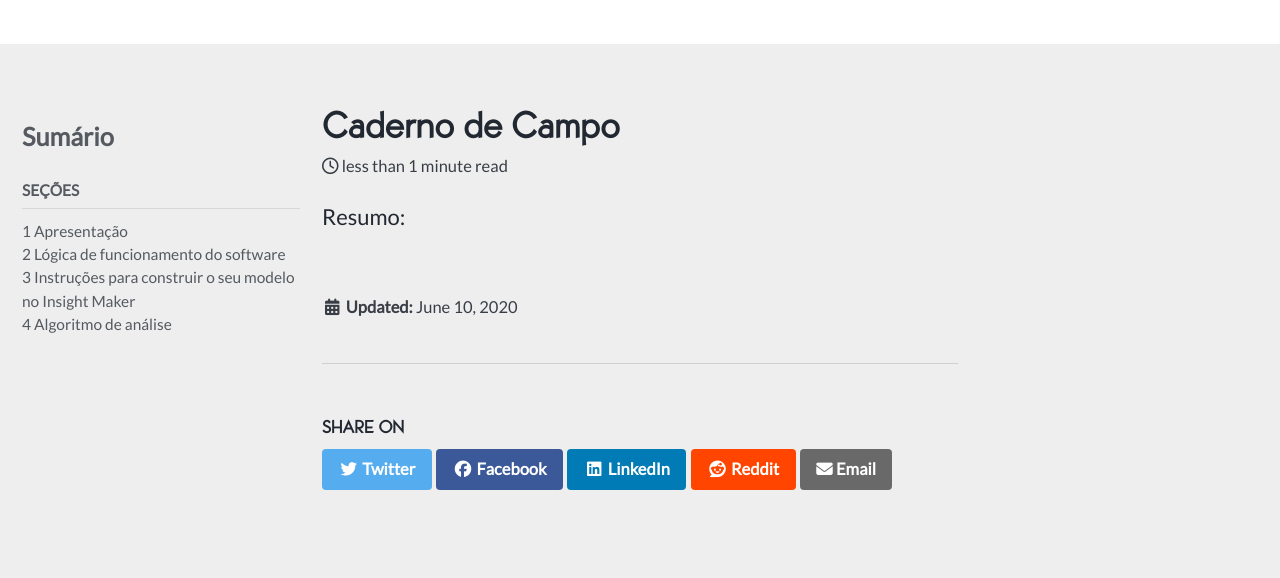
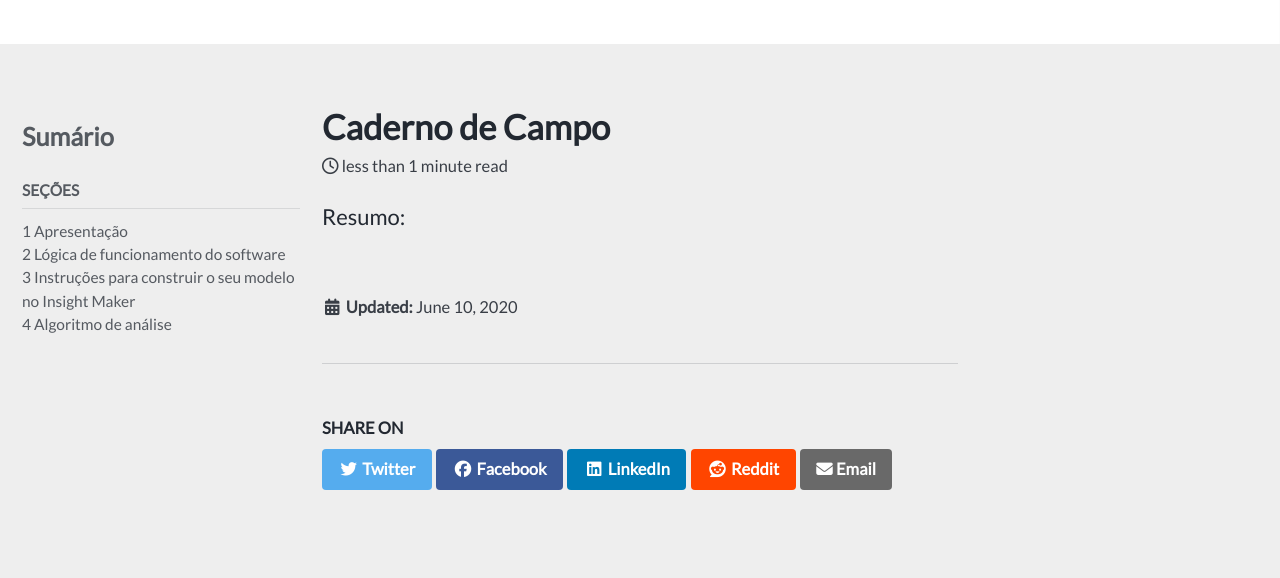
Before and after one commit to milenalauschner/MM, a Jekyll site: the page built from _posts/2020-06-10-publicação1.md, in a window 1280 px wide and 900 px high. Shown: the part 318-896 px from the top of the window. Built offline with Jekyll 4.4.1, drawn with Linux system fonts in a browser that asks for light colours; cached includes are drawn as plain includes; nearby versions of some CDN libraries; comment, search, counter and statistics services are not loaded.

Commit message:
Update _variables.scss

```diff
--- a/_sass/minimal-mistakes/_variables.scss
+++ b/_sass/minimal-mistakes/_variables.scss
@@ -33,8 +33,8 @@
 $nicholson: "NicholsonGothic";
 
 $global-font-family: $sans-serif !default;
-$header-font-family: $nicholson !default;
-$caption-font-family: $serif !default;
+$header-font-family: $sans-serif!default;
+$caption-font-family: $sans-serif !default;
 
 /* type scale */
 $type-size-1: 2.441em !default; // ~39.056px
```
